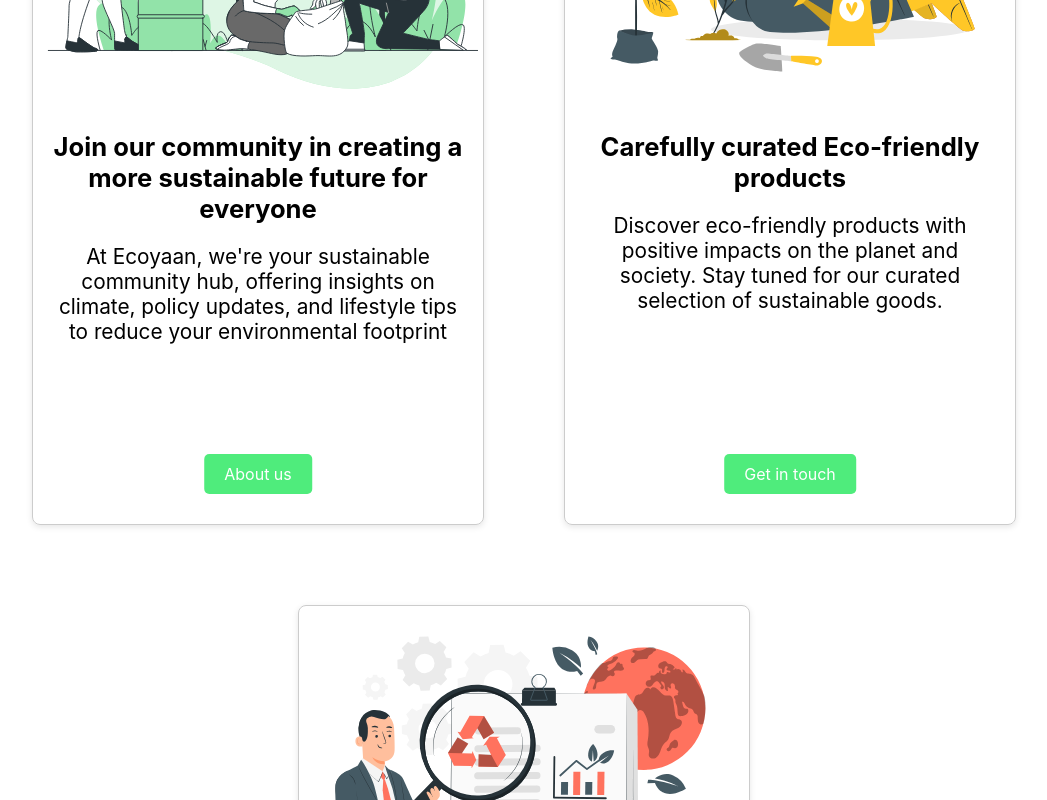
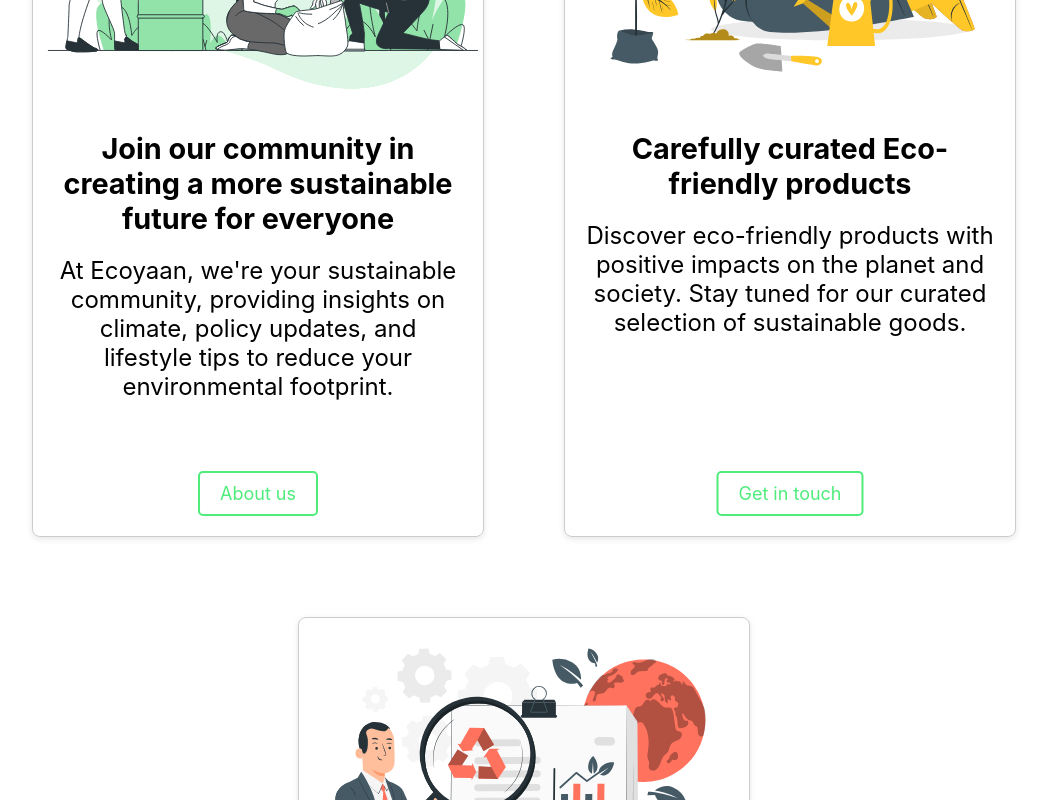
Before and after one commit to tren03/eco, a React (Vite) app: page / in a window 1280 px wide. Shown: the part 1180-1980 px from the top of the page, without its empty margins (116-1163 px from the left). Built offline with nearby package versions, Linux system fonts and the light colour scheme.

Commit message:
minor finishes for home

```diff
--- a/src/components/AllCards.jsx
+++ b/src/components/AllCards.jsx
@@ -7,7 +7,8 @@
                 <OneCard
                     imageUrl="src/assets/Volunteering-bro.svg"
                     title="Join our community in creating a more sustainable future for everyone"
-                    text="At Ecoyaan, we're your sustainable community hub, offering insights on climate, policy updates, and lifestyle tips to reduce your environmental footprint"
+                    text="
+                    At Ecoyaan, we're your sustainable community, providing insights on climate, policy updates, and lifestyle tips to reduce your environmental footprint."
                     buttonText="About us"
                 />
                 <OneCard
--- a/src/components/Footer.css
+++ /dev/null
@@ -1,4 +0,0 @@
-.footer-wrapper{
-    height: 300px;
-    background-color: rgb(199, 196, 196);
-}
--- a/src/components/Footer.jsx
+++ b/src/components/Footer.jsx
@@ -8,7 +8,8 @@
 
 export default function Footer() {
   return (
-    <Box
+    <div>
+        <Box
       component="footer"
       sx={{
         backgroundColor: (theme) =>
@@ -80,5 +81,11 @@
         </Grid>
       </Container>
     </Box>
+    <div className="final-footer" style={{backgroundColor:'black',color:'white',textAlign:"center", padding:'4px',fontSize:'20px'}}>
+        © 2023 - 2024, Ecoyaan<sup>TM</sup>
+
+    </div>
+    </div>
+
   );
 }
--- a/src/components/Navbar.jsx
+++ b/src/components/Navbar.jsx
@@ -8,7 +8,7 @@
     useEffect(() => {
         const handleScroll = () => {
             const scrollPosition = window.scrollY;
-            if (scrollPosition > window.innerHeight / 2) {
+            if (scrollPosition > window.innerHeight / 3) {
                 setScrollBackground(true);
             } else {
                 setScrollBackground(false);
--- a/src/components/NavbarStyle.css
+++ b/src/components/NavbarStyle.css
@@ -30,7 +30,7 @@
 /* Logo styles */
 .logo {
     padding-left: 2%;
-    font-size: 45px;
+    font-size: 40px;
     color: rgb(0, 255, 0);
     font-weight: bold;
 }
--- a/src/components/OneCard.css
+++ b/src/components/OneCard.css
@@ -20,29 +20,32 @@
 }
 
 .card-title {
-  font-size: 1.6em;
+  font-size: 1.8em;
   margin-bottom: 10px;
 }
 
 .card-text {
   height: 240px;
-  font-size: 1.3em;
+  font-size: 1.5em;
 }
 
 .card-button {
-  position: absolute; /* Set position to absolute */
-  bottom: 30px; /* Adjust bottom spacing */
-  left: 50%; /* Center horizontally */
-  transform: translateX(-50%); /* Center horizontally */
+  font-size: large;
+  position: absolute;
+  bottom: 20px;
+  left: 50%;
+  transform: translateX(-50%);
   display: inline-block;
   padding: 10px 20px;
-  background-color: #4fec7c;
-  color: #fff;
+  background-color: transparent; /* Remove background color */
+  color: #4fec7c; /* Set text color */
   text-decoration: none;
+  border: 2px solid #4fec7c; /* Add border */
   border-radius: 5px;
   transition: background-color 0.3s ease;
 }
 
 .card-button:hover {
-  background-color: #4fdd77;
+  background-color: #4fec7c; /* Change background color on hover */
+  color: #fff; /* Change text color on hover */
 }
```
